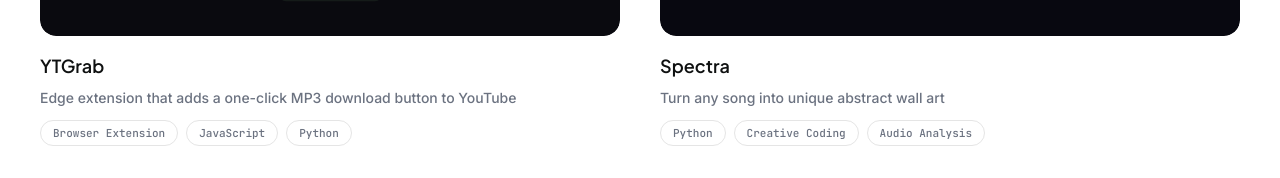
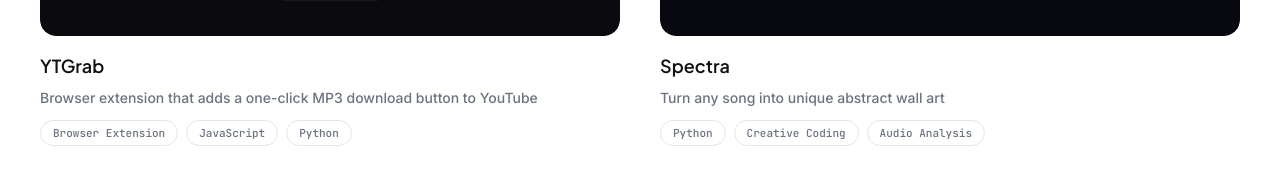
Before and after one commit to AmenTauhid/my-main-portfolio, a Next.js app: page / in a window 1280 px wide. Shown: the part 3513-3691 px from the top of the page. Built offline with nearby package versions, Linux system fonts and the light colour scheme.

Commit message:
fix extension descriptions: browser extension, not edge-specific

```diff
--- a/src/data/projects.ts
+++ b/src/data/projects.ts
@@ -354,7 +354,7 @@
     title: "LinkCleaner",
     subtitle: "Browser extension that strips tracking junk from URLs as you browse",
     description:
-      "An Edge extension that automatically removes 50+ tracking parameters from URLs in real time. No more utm_source, fbclid, or gclid cluttering your links. Works at the network level so pages load with clean URLs from the start.",
+      "A browser extension that automatically removes 50+ tracking parameters from URLs in real time. No more utm_source, fbclid, or gclid cluttering your links. Works at the network level so pages load with clean URLs from the start.",
     year: "2026",
     disciplines: [
       "Browser Extension",
@@ -395,7 +395,7 @@
   {
     slug: "ytgrab",
     title: "YTGrab",
-    subtitle: "Edge extension that adds a one-click MP3 download button to YouTube",
+    subtitle: "Browser extension that adds a one-click MP3 download button to YouTube",
     description:
       "A browser extension paired with a local FastAPI server that lets you download any YouTube video as an MP3. It injects a download button right into YouTube's UI and handles conversion locally with yt-dlp and ffmpeg. Configurable bitrate, filename templates, and metadata embedding.",
     year: "2026",
```
